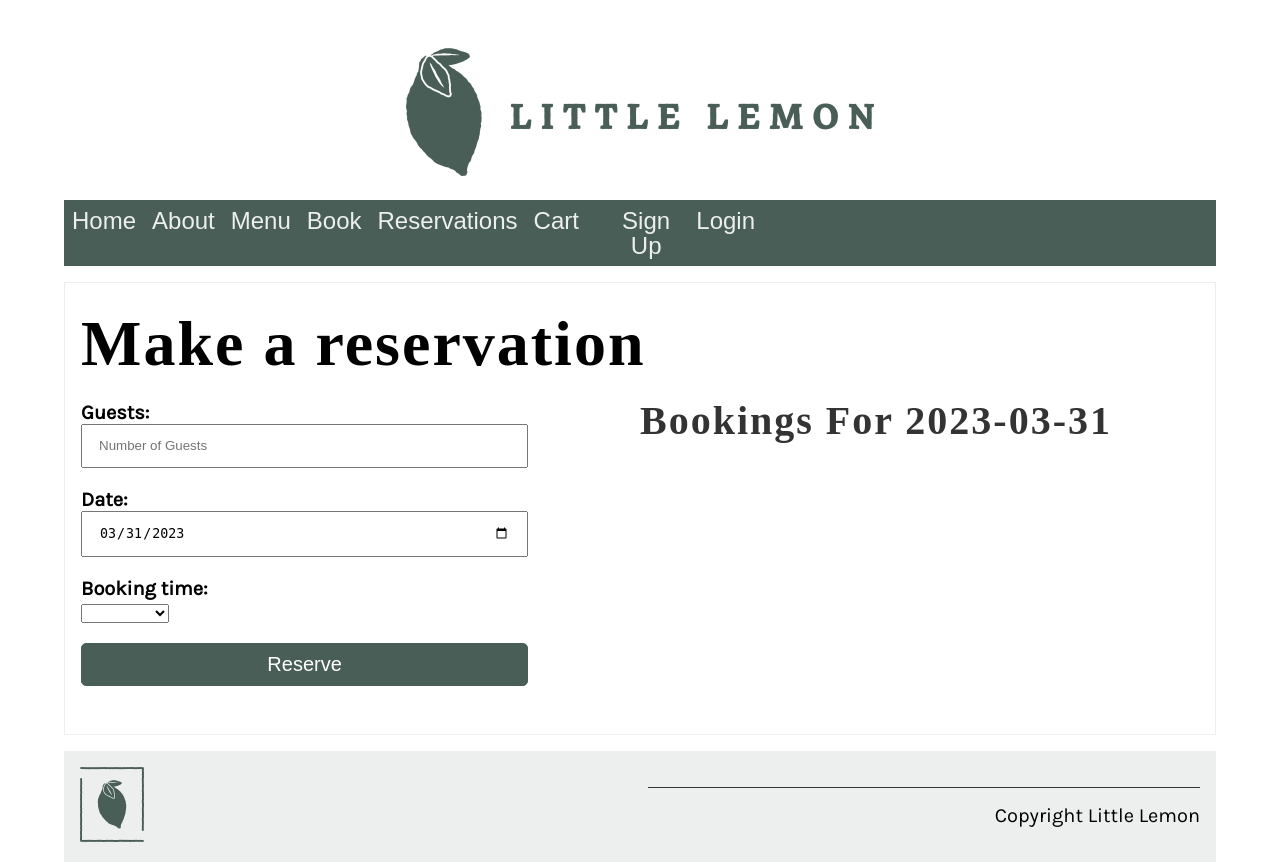
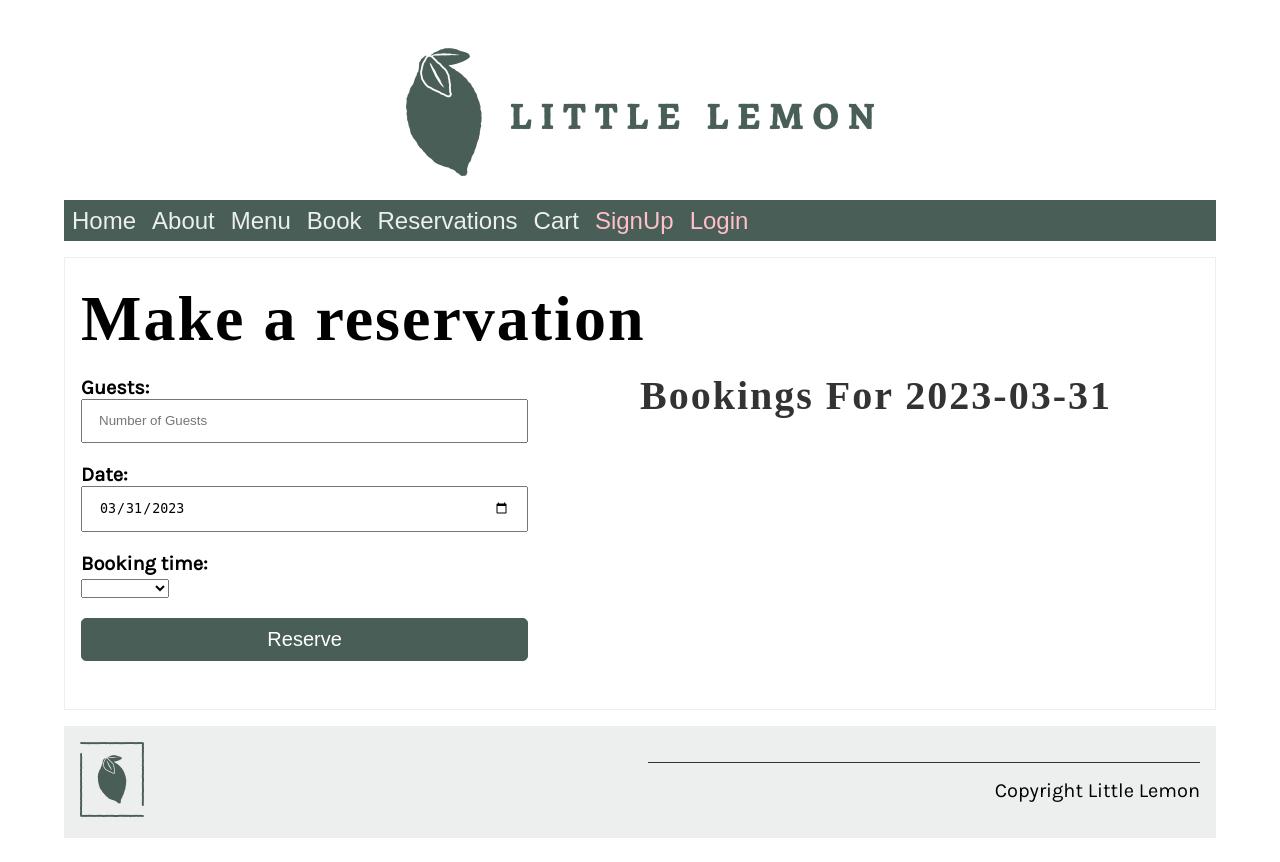
Before and after one commit to FelixBoegge/littlelemon, a Django app: template templates/book.html in a window 1280 px wide. Shown: the top 862 px of the page. After the commit the page ends 838 px from the top, so only its background shows below. Run offline with Django 4.2, Linux system fonts and the light colour scheme; the template is opened without the code that fills it, so the values that code supplies are empty; some web fonts are replaced.

Commit message:
working on style for nav bar

```diff
--- a/restaurant/static/css/style.css
+++ b/restaurant/static/css/style.css
@@ -94,11 +94,10 @@ nav .button {
     text-align: center;
     padding-inline-start: 0rem;
     margin-bottom: 0px;
-
     padding: 0px;
-    width: 80%;
     display: block;
     line-height: 25px;
+    width: 100%;
 }
 
 nav .button:active {
@@ -109,12 +108,15 @@ nav .button:active {
 
 nav .button:hover {
     cursor: pointer;
+    color: lightgray;
     text-decoration: underline;
     text-decoration-thickness: 0.1rem;
 }
 
 nav .push {
-    margin-left: auto;
+    color: pink;
+    margin-left:auto;
+    float: none;
 }
 
 section {
--- a/templates/partials/_header.html
+++ b/templates/partials/_header.html
@@ -11,11 +11,11 @@
     <li><button type="button" class="button" id="navReservationButton">Reservations</button></li>
     <li><button type="button" class="button" id="navCartButton">Cart</button></li>
     {% if request.COOKIES.authToken %}
-    <li><button type="button" class="push button" id="navProfileButton">{{ request.COOKIES.username }}</button></li>
-    <li><button type="button" class="button" id="navLogoutButton">Logout</button></li>
+    <li><button type="button" class="button push" id="navProfileButton">{{ request.COOKIES.firstName }} {{ request.COOKIES.lastName }}</button></li>
+    <li><button type="button" class="button push" id="navLogoutButton">Logout</button></li>
     {% else %}
-    <li><button type="button" class="push button" id="navSignupButton">Sign Up</button></li>
-    <li><button type="button" class="button" id="navLoginButton">Login</button></li>
+    <li><button type="button" class="button push" id="navSignupButton">SignUp</button></li>
+    <li><button type="button" class="button push" id="navLoginButton">Login</button></li>
     {% endif %}
   </ul>
 </nav>
```
